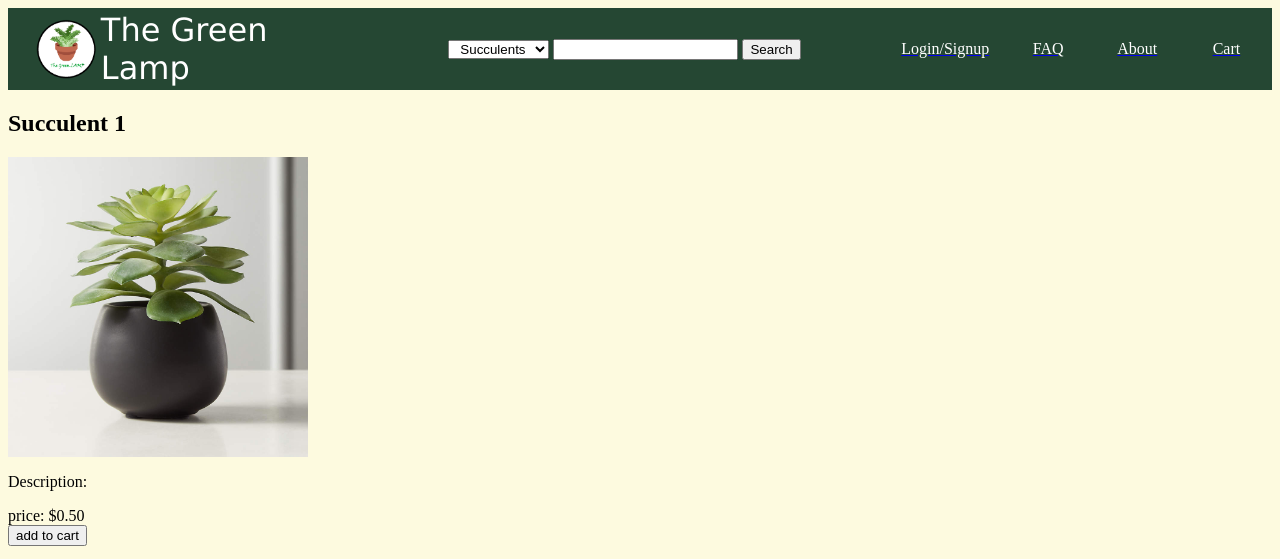
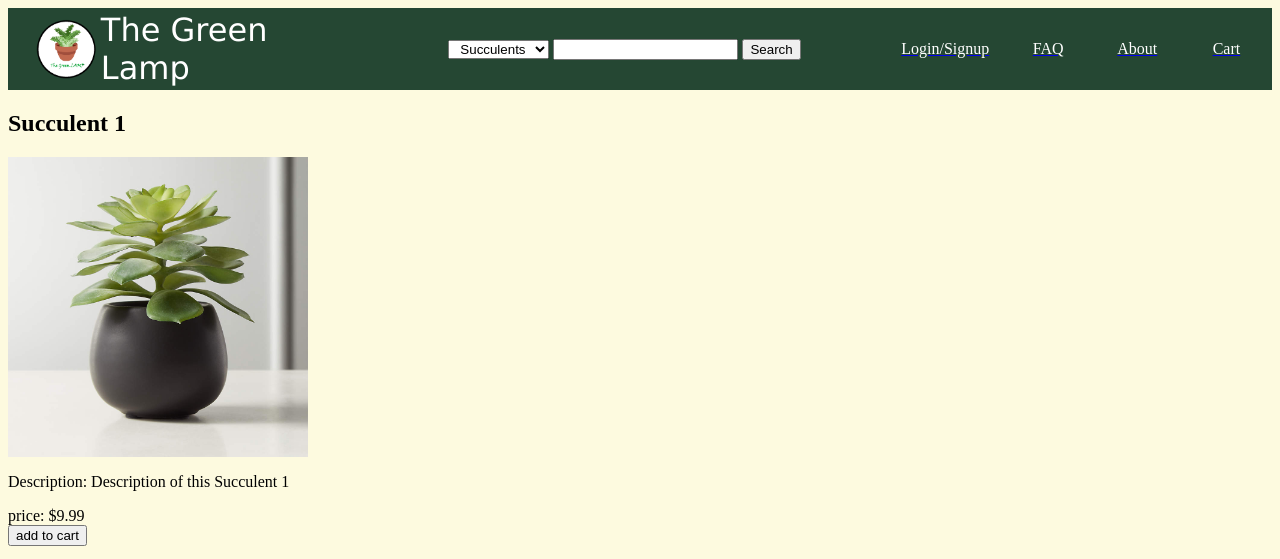
Before and after one commit to CSC317-2022-Spring/csc317-group-html-bhavani-goruganthu, a plain HTML site: page src/products/succulent-1.html in a window 1280 px wide. Shown: the top 559 px of the page. Drawn offline with Linux system fonts and the light colour scheme.

Commit message:
added description and changed price

```diff
--- a/src/products/succulent-1.html
+++ b/src/products/succulent-1.html
@@ -58,10 +58,10 @@
   <div>
     <h2>Succulent 1</h2>
     <img height="300" width="300" src="../../assets/images/sclnt-1.jpg">
-    <p>Description: </p>
+    <p>Description: Description of this Succulent 1</p>
     <div>
       <div>
-        price: $0.50
+        price: $9.99
       </div>
       <button>add to cart</button>
     </div>
```
